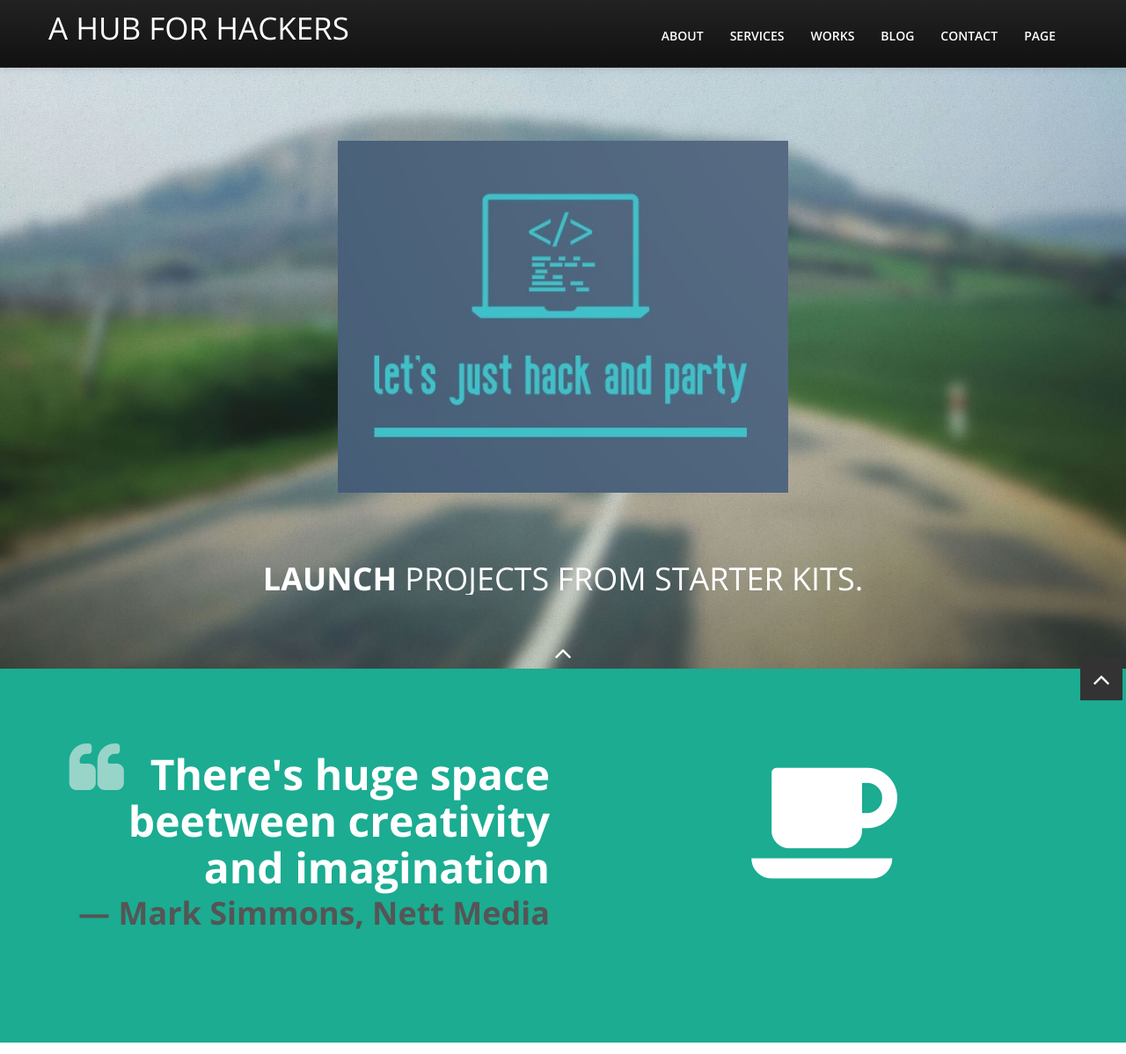
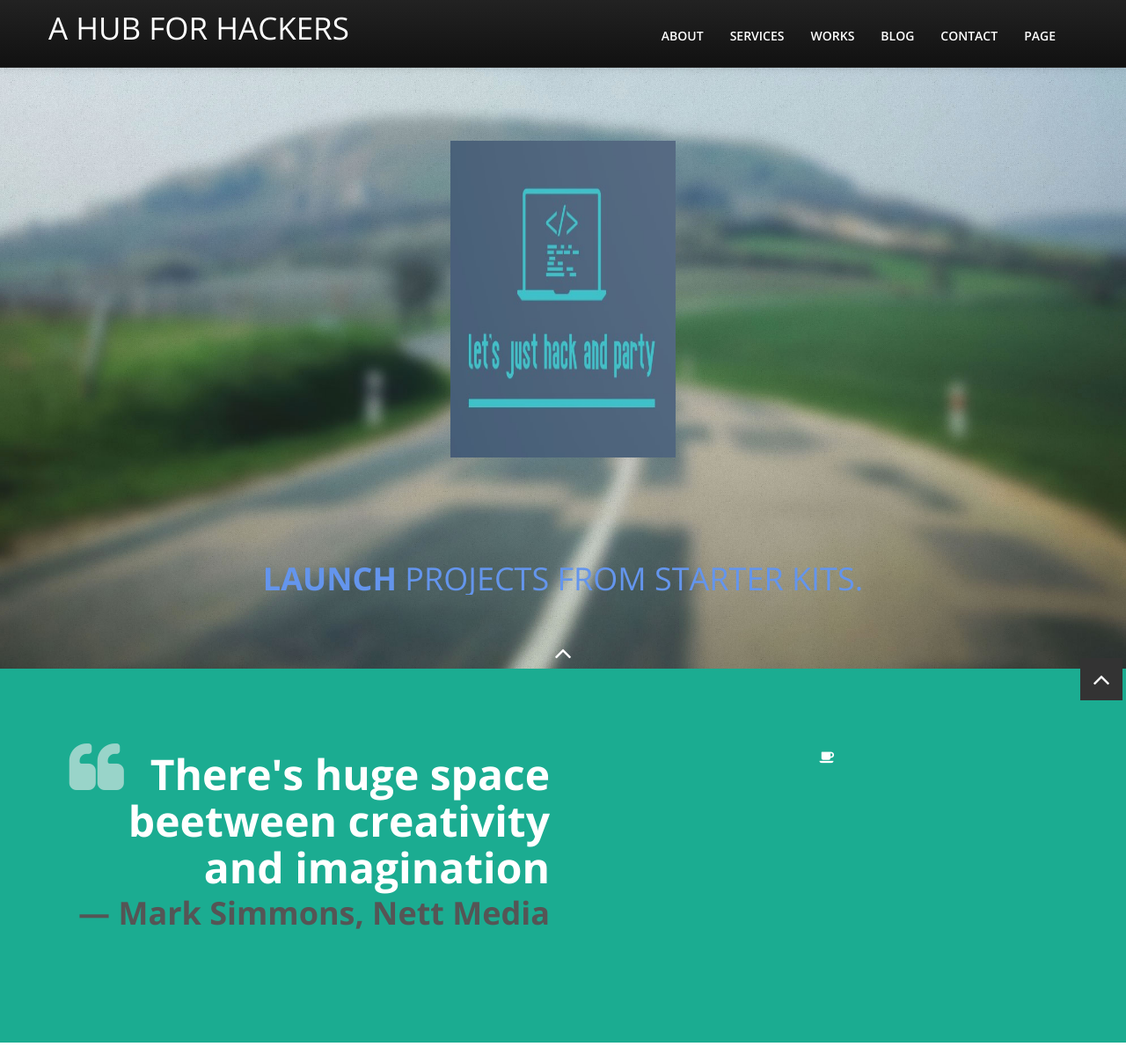
Before and after one commit to Chandu2000/Let-s-Just-Hack-and-Party, a PHP site: page / in a window 1280 px wide; the page is wider, and only the part inside the window is pictured. Shown: the top 1198 px of that part at 88% size. Run offline with PHP 8.4, Linux system fonts and the light colour scheme.

Commit message:
corrected positioning of several elements

```diff
--- a/styles/index.css
+++ b/styles/index.css
@@ -481,9 +481,9 @@
 }
 
 .logo>img {
-    left: 30%;
-    height: 400px;
-    width: 40%;
+    left: 40%;
+    height: 360px;
+    width: 20%;
     position: absolute;
 }
 
@@ -512,11 +512,10 @@
     margin-bottom: 0px;
     text-align: center;
     line-height: 1;
-    color: #fff;
+    color: cornflowerblue;
 }
 
 #main-flexslider.flexslider {
-    /* position: relative; */
     top: 480px;
     margin: 0;
     background: none;
@@ -721,7 +720,7 @@
 /* portfolio wrap - grid */
 
 #portfolio-wrap {
-    left: 5%;
+    left: 50%;
     position: relative;
     padding: 0;
     width: 100%;
@@ -1493,8 +1492,8 @@
     border-radius: 8px;
 }
 
-.icon-10x {
-    font-size: 10em;
+.icon-size {
+    font-size: 20em;
 }
 
 .icon-6x.icon-border {
--- a/views/index.html
+++ b/views/index.html
@@ -107,7 +107,7 @@
                     </blockquote>
                 </div>
                 <div class="span6 aligncenter flyRight">
-                    <i class="icon-lightbulb icon-20x"></i>
+                    <i class="icon-lightbulb icon-size"></i>
                 </div>
             </div>
         </div>
```
